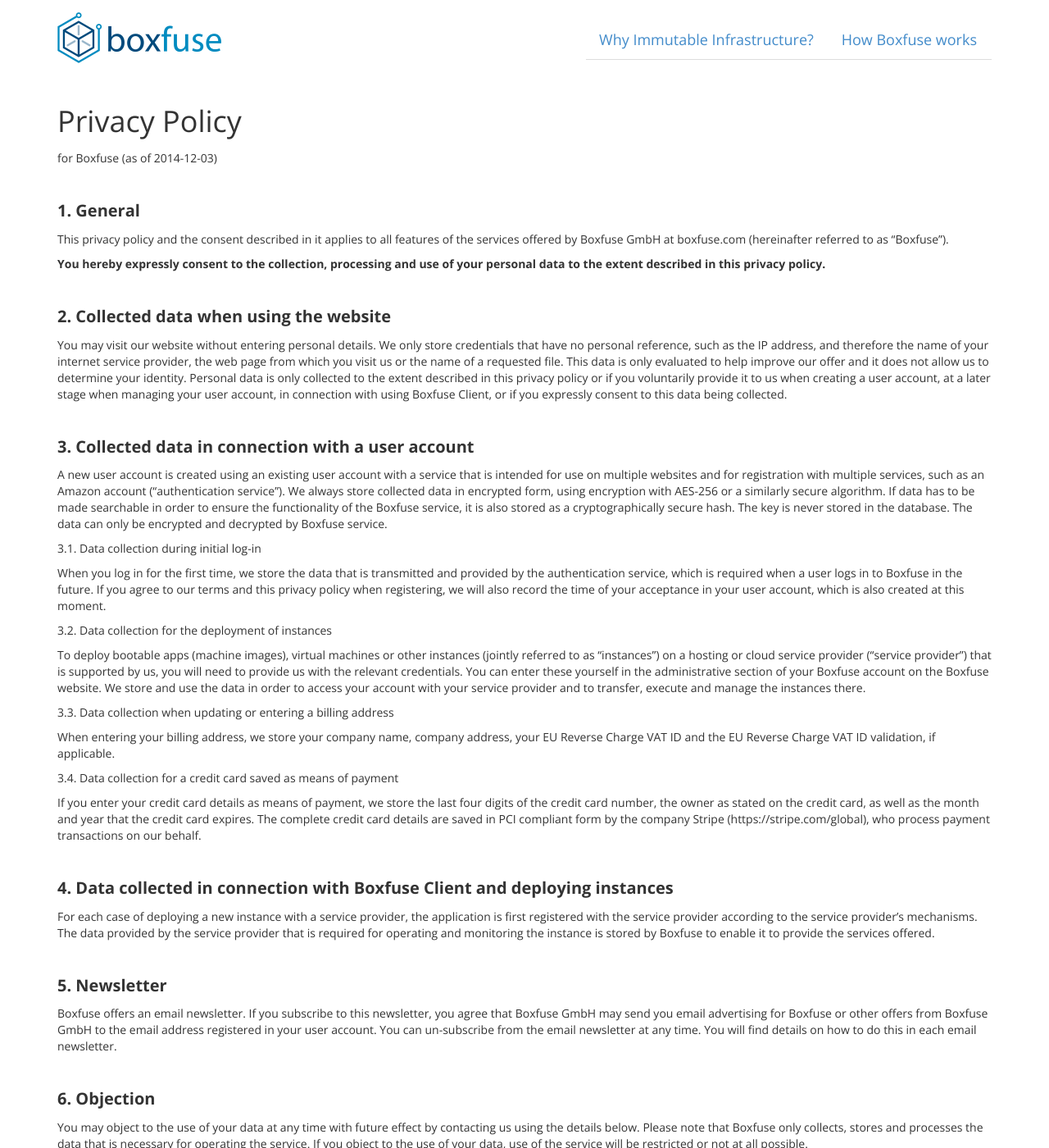
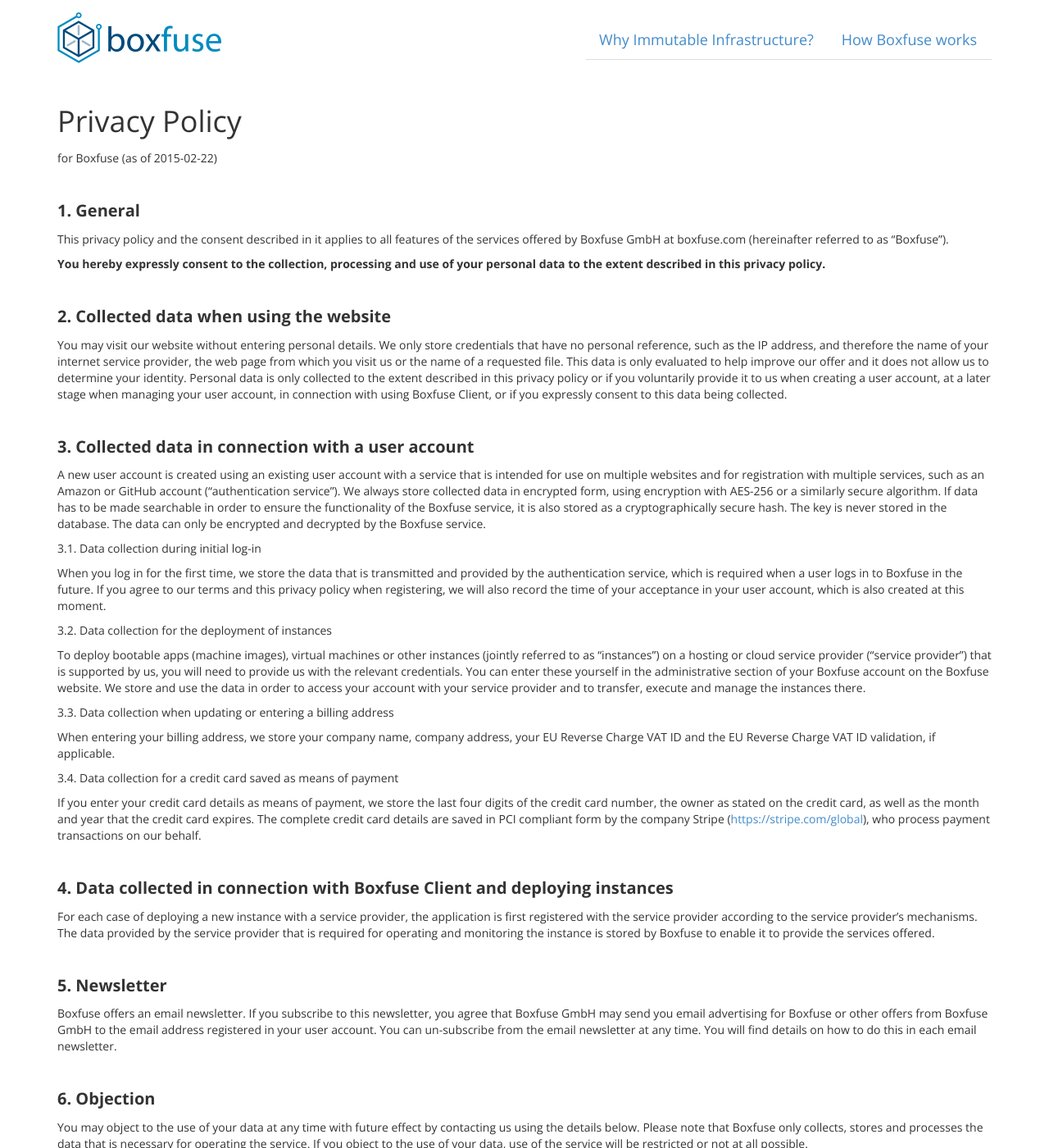
Before and after one commit to flyway/boxfuse.com, a Jekyll site: the page built from privacy.html, in a window 1280 px wide and 1400 px high. Shown: the whole window at 82% size. Built offline with Jekyll 4.4.1, drawn with Linux system fonts in a browser that asks for light colours; some of the changed text lies outside the part shown.

Commit message:
Finetuned terms & privacy policy

```diff
--- a/privacy.html
+++ b/privacy.html
@@ -4,14 +4,14 @@ title: Privacy Policy
 ---
 <div id="privacy" class="legal container">
     <p class="doc-title">Privacy Policy</p>
-    for Boxfuse (as of 2014-12-03)
+    for Boxfuse (as of 2015-02-22)
     <p class="doc-section">1.	General</p>
     <p>This privacy policy and the consent described in it applies to all features of the services offered by Boxfuse GmbH at  boxfuse.com (hereinafter referred to as “Boxfuse”).</p>
     <p><strong>You hereby expressly consent to the collection, processing and use of your personal data to the extent described in this privacy policy.</strong></p>
     <p class="doc-section">2.	Collected data when using the website</p>
     <p>You may visit our website without entering personal details. We only store credentials that have no personal reference, such as the IP address, and therefore the name of your internet service provider, the web page from which you visit us or the name of a requested file. This data is only evaluated to help improve our offer and it does not allow us to determine your identity. Personal data is only collected to the extent described in this privacy policy or if you voluntarily provide it to us when creating a user account, at a later stage when managing your user account, in connection with using Boxfuse Client, or if you expressly consent to this data being collected.</p>
     <p class="doc-section">3.	Collected data in connection with a user account</p>
-    <p>A new user account is created using an existing user account with a service that is intended for use on multiple websites and for registration with multiple services, such as an Amazon account (“authentication service”). We always store collected data in encrypted form, using encryption with AES-256 or a similarly secure algorithm. If data has to be made searchable in order to ensure the functionality of the Boxfuse service, it is also stored as a cryptographically secure hash. The key is never stored in the database. The data can only be encrypted and decrypted by Boxfuse service.</p>
+    <p>A new user account is created using an existing user account with a service that is intended for use on multiple websites and for registration with multiple services, such as an Amazon or GitHub account (“authentication service”). We always store collected data in encrypted form, using encryption with AES-256 or a similarly secure algorithm. If data has to be made searchable in order to ensure the functionality of the Boxfuse service, it is also stored as a cryptographically secure hash. The key is never stored in the database. The data can only be encrypted and decrypted by the Boxfuse service.</p>
     <p>3.1.	Data collection during initial log-in</p>
     <p>When you log in for the first time, we store the data that is transmitted and provided by the authentication service, which is required when a user logs in to Boxfuse in the future. If you agree to our terms and this privacy policy when registering, we will also record the time of your acceptance in your user account, which is also created at this moment.</p>
     <p>3.2.	Data collection for the deployment of instances</p>
@@ -19,7 +19,7 @@ title: Privacy Policy
     <p>3.3.	Data collection when updating or entering a billing address</p>
     <p>When entering your billing address, we store your company name, company address, your EU Reverse Charge VAT ID and the EU Reverse Charge VAT ID validation, if applicable.</p>
     <p>3.4.	Data collection for a credit card saved as means of payment</p>
-    <p>If you enter your credit card details as means of payment, we store the last four digits of the credit card number, the owner as stated on the credit card, as well as the month and year that the credit card expires. The complete credit card details are saved in PCI compliant form by the company Stripe (https://stripe.com/global), who process payment transactions on our behalf.</p>
+    <p>If you enter your credit card details as means of payment, we store the last four digits of the credit card number, the owner as stated on the credit card, as well as the month and year that the credit card expires. The complete credit card details are saved in PCI compliant form by the company Stripe (<a href="https://stripe.com/global">https://stripe.com/global</a>), who process payment transactions on our behalf.</p>
     <p class="doc-section">4.	Data collected in connection with Boxfuse Client and deploying instances</p>
     <p>For each case of deploying a new instance with a service provider, the application is first registered with the service provider according to the service provider’s mechanisms. The data provided by the service provider that is required for operating and monitoring the instance is stored by Boxfuse to enable it to provide the services offered.</p>
     <p class="doc-section">5.	Newsletter</p>
@@ -33,8 +33,8 @@ title: Privacy Policy
     <p class="doc-section">9.	Google Analytics</p>
     <p>This website uses Google Analytics, a web analysis tool of Google Inc. (“Google”). Google Analytics uses so-called “cookies”, which are text files that are stored on your computer to help analyze how you use the website.</p>
     <p>The information gathered by the cookie on how you use this website is usually transferred to a Google server in the USA and stored there. In case IP-anonymization is activated on this website, your IP address will however be truncated by Google in advance within the area of the member states of the European Union or in the other contracting states to the Agreement on the European Economic Area. Only in exceptional cases will the complete IP address be transmitted to a Google server in the USA and truncated there. On behalf of the operator of this website, Google uses this information to evaluate your use of the website in order to compile reports on website activity and to provide other services for the operator of the website that relate to use of the website and the internet. The transmitted IP address from your browser as part of the Google Analytics service will not be associated with other Google data.</p>
-    <p>You can disable the storage of cookies by adjusting your browser software; we would however like to point out that it may be that you cannot use all features of this website to the full extent. You can also disable the tracking of data that is generated by the cookies regarding your use of the website (incl. your IP address) by Google and prevent Google from processing this data by downloading and installing the browser add-on that is available from the following link (http://tools.google.com/dlpage/gaoptout?hl=de).</p>
-    <p>IP addresses are recorded in anonymous form only (IP masking) on this website through use of an anonymizeIP flag. You can find more general information about Google Analytics and data privacy policy at https://developers.google.com/analytics/devguides/collection/analyticsjs/advanced?hl=de-de#anonymizeip.</p>
+    <p>You can disable the storage of cookies by adjusting your browser software; we would however like to point out that it may be that you cannot use all features of this website to the full extent. You can also disable the tracking of data that is generated by the cookies regarding your use of the website (incl. your IP address) by Google and prevent Google from processing this data by downloading and installing the browser add-on that is available from the following link (<a href="http://tools.google.com/dlpage/gaoptout?hl=de">http://tools.google.com/dlpage/gaoptout?hl=de</a>).</p>
+    <p>IP addresses are recorded in anonymous form only (IP masking) on this website through use of an anonymizeIP flag. You can find more general information about Google Analytics and data privacy policy at <a href="https://developers.google.com/analytics/devguides/collection/analyticsjs/advanced#anonymizeip">https://developers.google.com/analytics/devguides/collection/analyticsjs/advanced#anonymizeip</a>.</p>
     <p class="doc-section">10.	Contact details for questions relating to our privacy policy</p>
     <p>For any questions regarding the collection, processing or use of your personal data, as well as to request information on, to amend, block or delete data and to withdraw granted consent, please contact: Boxfuse GmbH, Groffstr. 14, 80638 München, Germany.</p>
 
--- a/terms.html
+++ b/terms.html
@@ -4,16 +4,16 @@ title: Terms of Service
 ---
 <div id="terms" class="legal container">
     <p class="doc-title">Terms of Service</p>
-    for Boxfuse (as of 2014-12-03)
+    for Boxfuse (as of 2015-02-22)
     <p class="doc-section">1.	Definitions, validity</p>
     <p>1.1.	Boxfuse GmbH, Groffstr. 14, 80638 München, Germany (hereinafter referred to as “Boxfuse”) provides a platform for software developers (hereinafter referred to as the “service”) at “boxfuse.com”.</p>
     <p>1.2.	The offer is only available to businesses, not consumers.</p>
-    <p>1.3.	All users of the service are subject to the following terms of service (hereinafter referred to as “terms”). These terms are available at any time from http://boxfuse.com/terms. The valid version of the terms at the time of registration applies.</p>
+    <p>1.3.	All users of the service are subject to the following terms of service (hereinafter referred to as “terms”). These terms are available at any time from <a href="http://boxfuse.com/terms">http://boxfuse.com/terms</a>. The valid version of the terms at the time of registration applies.</p>
     <p class="doc-section">2.	Service specification</p>
     <p>2.1.	The service offers users the possibility to create bootable apps (machine images), virtual machines or other instances using a client software provided by Boxfuse (hereinafter referred to as “Boxfuse Client”) and to deploy these locally or on a production server (hereinafter referred to as “service”), although the production server is not operated by Boxfuse. The service rather accesses existing hosting platforms of third-party providers that the customer is already authorized to use. The user agrees that Boxfuse may use these hosting platforms throughout the duration of the service agreement.</p>
     <p>2.2.	All features of the service are explained, where necessary, in the respective places or on the Boxfuse website. The user can continually use the features of the service that are included in the service package booked by the user. The available service packages are described and available for download on the Boxfuse website.</p>
     <p class="doc-section">3.	Registration, conclusion of contract, costs</p>
-    <p>3.1.	If the user wishes to use the service provided by Boxfuse, he/she can create a customer account at http://dashboard.boxfuse.com. The user can register on the Boxfuse website using his/her existing Amazon account. After entering the required data (username, password) and confirming that the user is not a consumer and that he/she accepts the terms and the data collection and processing by the Boxfuse website, a click on the “Get Started” button constitutes a binding offer to Boxfuse to finalize a service agreement. The offer does not constitute a conclusion of a contract. Following Boxfuse’s receipt of the offer, the user is verified with Amazon and the account is activated. The user is sent confirmation by email, which is sent to the email address of the Amazon account that was used for registration. In activating the user account, acceptance of the user’s offer to conclude a contract is confirmed. Setting up a customer account is free of charge to the user.</p>
+    <p>3.1.	If the user wishes to use the service provided by Boxfuse, he/she can create a customer account at <a href="https://console.boxfuse.com">https://console.boxfuse.com</a>. The user can register on the Boxfuse website using an account from his/her existing authentication service (such as Amazon or GitHub). After entering the required data (username, password) and confirming that the user is not a consumer and that he/she accepts the terms and the data collection and processing by the Boxfuse website, a click on the “Get Started” button constitutes a binding offer to Boxfuse to finalize a service agreement. The offer does not constitute a conclusion of a contract. Following Boxfuse’s receipt of the offer, the user is verified with the authentication service and the account is activated. The user is sent confirmation by email, which is sent to the email address of the authentication service account that was used for registration. In activating the user account, acceptance of the user’s offer to conclude a contract is confirmed. Setting up a customer account is free of charge to the user.</p>
     <p><strong>Booking a service package</strong></p>
     <p>3.2.	Boxfuse offers the service in the form of various service packages, each with a different scope of service and each with a different price. The user can book his/her selected service package using his/her customer account on the Boxfuse website. The selected service package remains valid until it is cancelled or until the user selects a different service package and this becomes active.</p>
     <p><strong>Costs, billing period</strong></p>
--- a/terms_de.html
+++ b/terms_de.html
@@ -4,16 +4,16 @@ title: Allgemeine Geschäftsbedingungen
 ---
 <div id="terms_de" class="legal container">
     <p class="doc-title">Allgemeine Geschäftsbedingungen</p>
-    für Boxfuse (Stand 2014-12-03)
+    für Boxfuse (Stand 2015-02-22)
     <p class="doc-section">1.	Definitionen, Geltung</p>
     <p>1.1.	Die Boxfuse GmbH, Groffstr. 14, 80638 München, Deutschland (nachfolgend „Boxfuse“) stellt unter der URL „boxfuse.com“ eine Plattform für Softwareentwickler (nachfolgend „Dienst“) zur Verfügung.</p>
     <p>1.2.	Das Angebot richtet sich nur an Unternehmer, nicht an Verbraucher.</p>
-    <p>1.3.	Für jeden Nutzer des Dienstes gelten die folgenden Allgemeinen Geschäftsbedingungen (nachfolgend „AGB“). Die AGB können jederzeit unter der URL http://boxfuse.com/terms abgerufen werden. Es gelten jeweils die AGB in der zum Zeitpunkt der Registrierung gültigen Fassung.</p>
+    <p>1.3.	Für jeden Nutzer des Dienstes gelten die folgenden Allgemeinen Geschäftsbedingungen (nachfolgend „AGB“). Die AGB können jederzeit unter der URL <a href="http://boxfuse.com/terms_de">http://boxfuse.com/terms_de</a> abgerufen werden. Es gelten jeweils die AGB in der zum Zeitpunkt der Registrierung gültigen Fassung.</p>
     <p class="doc-section">2.	Leistungsbeschreibung des Dienstes</p>
     <p>2.1.	Der Dienst bietet den Nutzern die Möglichkeit, mit Hilfe einer Client-Software, die von Boxfuse zur Verfügung gestellt wird (nachfolgend „Boxfuse Client“), Bootable Apps (Machine Images), Virtuelle Maschinen oder andere Instanzen zu erzeugen und lokal oder auf einem Produktivserver zu deployen (nachfolgend „Dienst“), wobei die Produktivserver nicht von Boxfuse betrieben werden. Vielmehr greift der Dienst auf bestehende Hosting-Plattformen von Drittanbietern, zu denen der Kunde bereits Zugang besitzt, zu. Der Nutzer willigt ein, dass Boxfuse während der Laufzeit des Vertrags zur Leistungserbringung die Ressourcen dieser Hostingplattformen nutzen darf.</p>
     <p>2.2.	Alle Funktionen des Dienstes werden an den jeweiligen Stellen oder auf der Boxfuse Website erläutert, soweit sie erklärungsbedürftig sind. Der Nutzer kann stets die Funktionen des Dienstes benutzen, die in dem vom Nutzer im jeweiligen Zeitpunkt gebuchten Leistungspaket enthalten sind. Die jeweils verfügbaren Leistungspakete werden auf der Boxfuse Website beschrieben und angeboten.</p>
     <p class="doc-section">3.	Registrierung, Vertragsschluss, Kosten</p>
-    <p>3.1.	Möchte der Nutzer den Dienst von Boxfuse in Anspruch nehmen, kann er unter der URL http://dashboard.boxfuse.com ein Kundenkonto anlegen. Dazu meldet der Nutzer sich mittels seinem bestehenden Amazon-Konto auf der Boxfuse Website an. Nach Eingabe der erforderlichen Daten (Benutzername, Passwort), der Erklärung, dass der Benutzer kein Verbraucher ist und der Einverständniserklärung mit den AGB sowie der Datenerhebung und -verarbeitung auf der Boxfuse Website stellt das Anklicken des Buttons „Get Started“ ein bindendes Angebot an Boxfuse zum Abschluss eines Dienstleistungsvertrags dar. Durch das Angebot kommt noch kein Vertrag zustande. Nach dem Eingang des Angebots bei Boxfuse wird der Nutzer mit Amazon verifiziert und das Konto freigeschaltet. Der Nutzer erhält eine E-Mail zur Bestätigung an die E-Mail Adresse des für die Anmeldung verwendeten Amazon-Kontos zugesendet. In der Freischaltung des Benutzerkontos liegt die Annahme des Angebots des Nutzers auf Abschluss eines Vertrags. Durch das Anlegen eines Kundenkontos entstehen dem Kunden keine Kosten.</p>
+    <p>3.1.	Möchte der Nutzer den Dienst von Boxfuse in Anspruch nehmen, kann er unter der URL <a href="https://console.boxfuse.com">https://console.boxfuse.com</a> ein Kundenkonto anlegen. Dazu meldet der Nutzer sich mittels seinem bestehenden Konto eines Authentifizierungsdienstes (wie z.B. Amazon oder GitHub) auf der Boxfuse Website an. Nach Eingabe der erforderlichen Daten (Benutzername, Passwort), der Erklärung, dass der Benutzer kein Verbraucher ist und der Einverständniserklärung mit den AGB sowie der Datenerhebung und -verarbeitung auf der Boxfuse Website stellt das Anklicken des Buttons „Get Started“ ein bindendes Angebot an Boxfuse zum Abschluss eines Dienstleistungsvertrags dar. Durch das Angebot kommt noch kein Vertrag zustande. Nach dem Eingang des Angebots bei Boxfuse wird der Nutzer mit dem Authentifizierungsdienst verifiziert und das Konto freigeschaltet. Der Nutzer erhält eine E-Mail zur Bestätigung an die E-Mail Adresse des für die Anmeldung verwendeten Authentifizierungsdienst-Kontos zugesendet. In der Freischaltung des Benutzerkontos liegt die Annahme des Angebots des Nutzers auf Abschluss eines Vertrags. Durch das Anlegen eines Kundenkontos entstehen dem Kunden keine Kosten.</p>
     <p><strong>Buchung eines Leistungspakets</strong></p>
     <p>3.2.	Boxfuse bietet den Dienst in verschiedenen Leistungspaketen mit jeweils unterschiedlichem Leistungsumfang und zu jeweils unterschiedlichen Paketpreisen an. Auf der Boxfuse Website kann der Benutzer in seinem Kundenkonto das von ihm gewünschte Leistungspaket buchen. Das gewählte Leistungspaket bleibt gültig, bis es gekündigt wird oder der Nutzer ein anderes Leistungspaket wählt und dieses aktiv wird.</p>
     <p><strong>Kosten, Abrechnungszeitraum</strong></p>
```
Also changed, not shown: privacy_de.html (+5 -5 lines).
